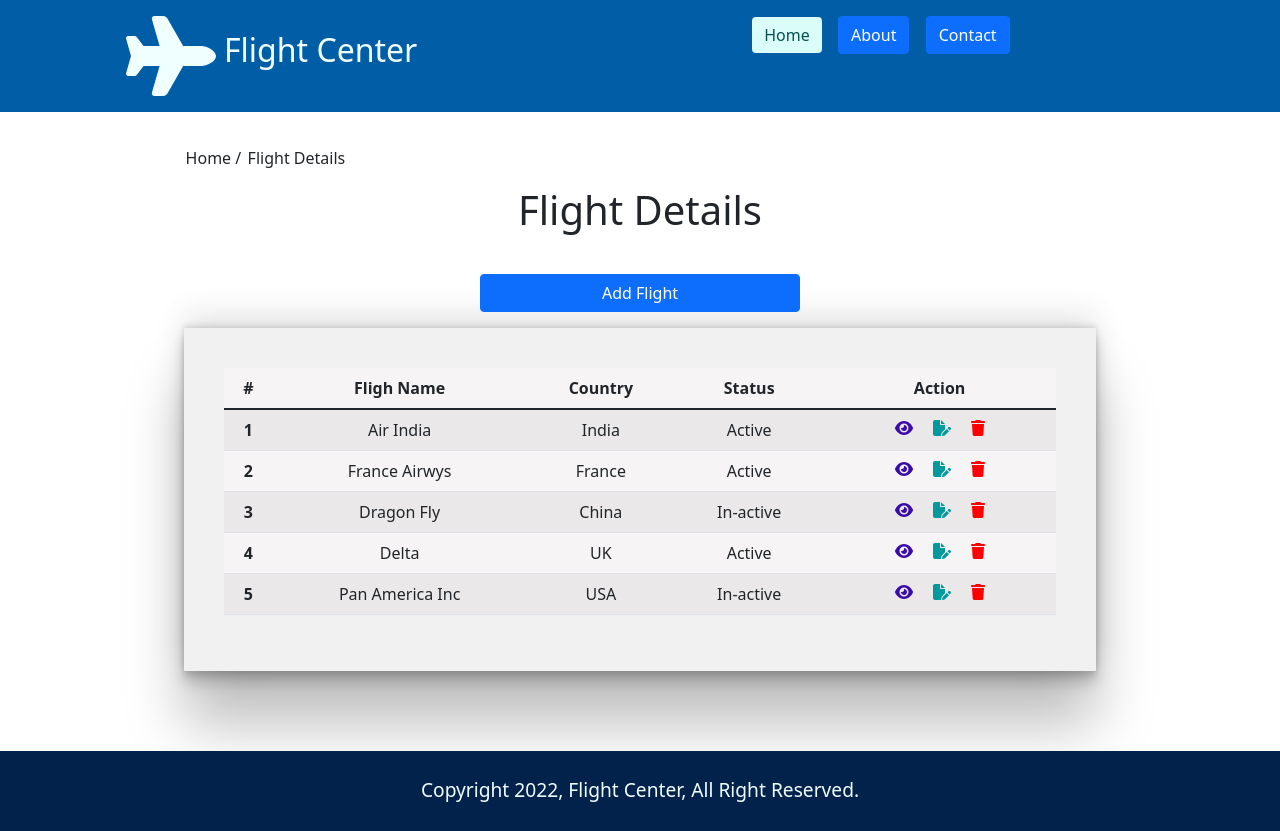
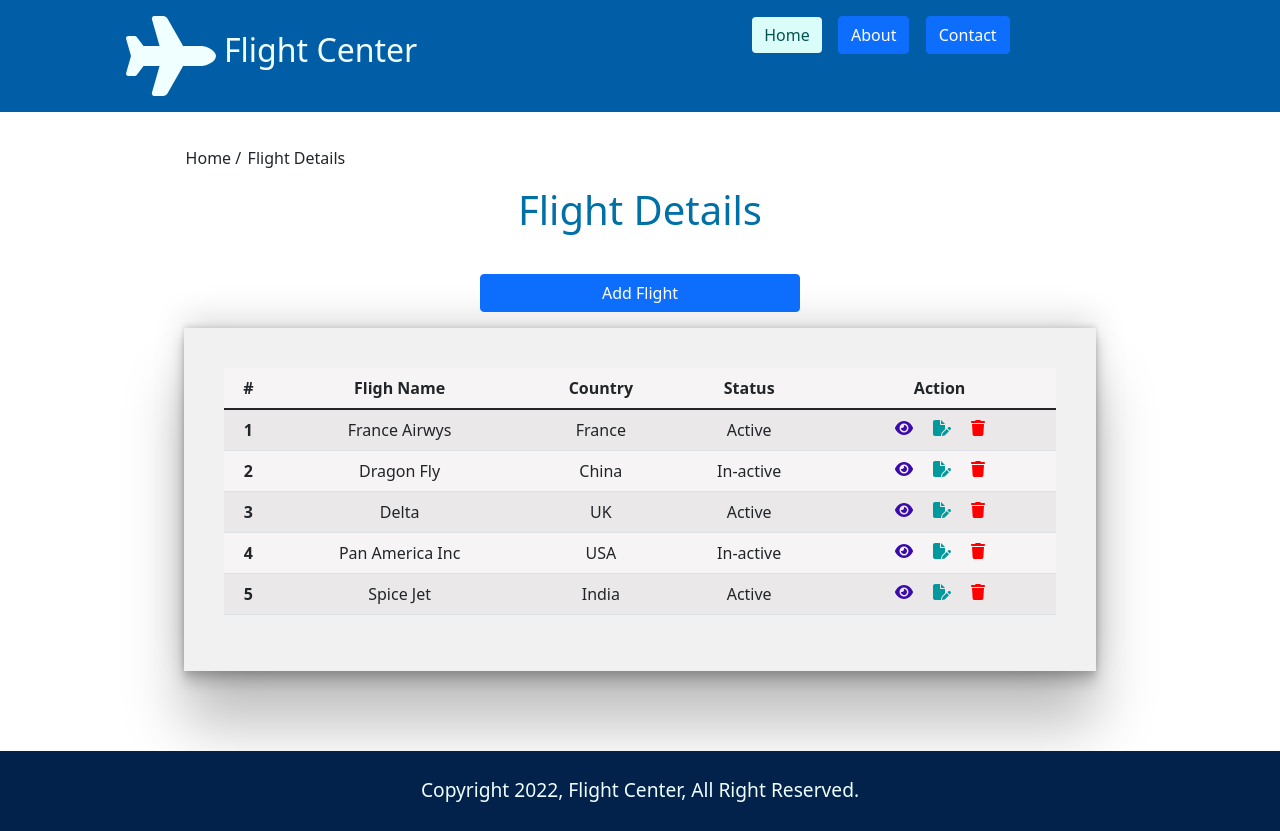
Before and after one commit to Coding4Coder/flight, a React (Create React App) app: page / in a window 1280 px wide. Built offline with nearby package versions, Linux system fonts and the light colour scheme; data requests are answered from the project's data file.

Commit message:
update title stype

```diff
--- a/db.json
+++ b/db.json
@@ -1,11 +1,5 @@
 {
   "flightsinfo": [
-    {
-      "id": 1,
-      "flightname": "Air India",
-      "country": "India",
-      "status": "Active"
-    },
     {
       "id": 2,
       "flightname": "France Airwys",
@@ -29,6 +23,12 @@
       "country": "USA",
       "status": "In-active",
       "id": 7
+    },
+    {
+      "flightname": "Spice Jet",
+      "country": "India",
+      "status": "Active",
+      "id": 8
     }
   ]
 }
--- a/src/Components/PageTitle.js
+++ b/src/Components/PageTitle.js
@@ -3,7 +3,7 @@ import "../scss/flight.scss";
 
 const PageTitle = (props) => {
   return (
-    <h2 className="display-6 text-center pad-b">
+    <h2 className="display-6 text-center pad-b heading-color">
         {props.pageTitle}
     </h2>
   )
--- a/src/Pages/FlightsDetails.js
+++ b/src/Pages/FlightsDetails.js
@@ -42,7 +42,8 @@ const FlightsDetails = () => {
         </div>
 
       <div className="main-container">
-        <table class="table table-striped table-hover">
+        <div className="table-responsive">
+        <table class="table align-middle table-striped table-hover">
           <thead>
             <tr>
               <th scope="col">#</th>
@@ -78,6 +79,7 @@ const FlightsDetails = () => {
             }
           </tbody>
         </table>
+        </div>
       </div>
     </div>
   );
--- a/src/scss/flight.scss
+++ b/src/scss/flight.scss
@@ -25,6 +25,9 @@ footer{
     min-height: 5rem;
     position: absolute;
     bottom: 0;
+}
+.heading-color{
+    color: #0070a6;
 }
 .text-left{
     text-align: left !important;
```
